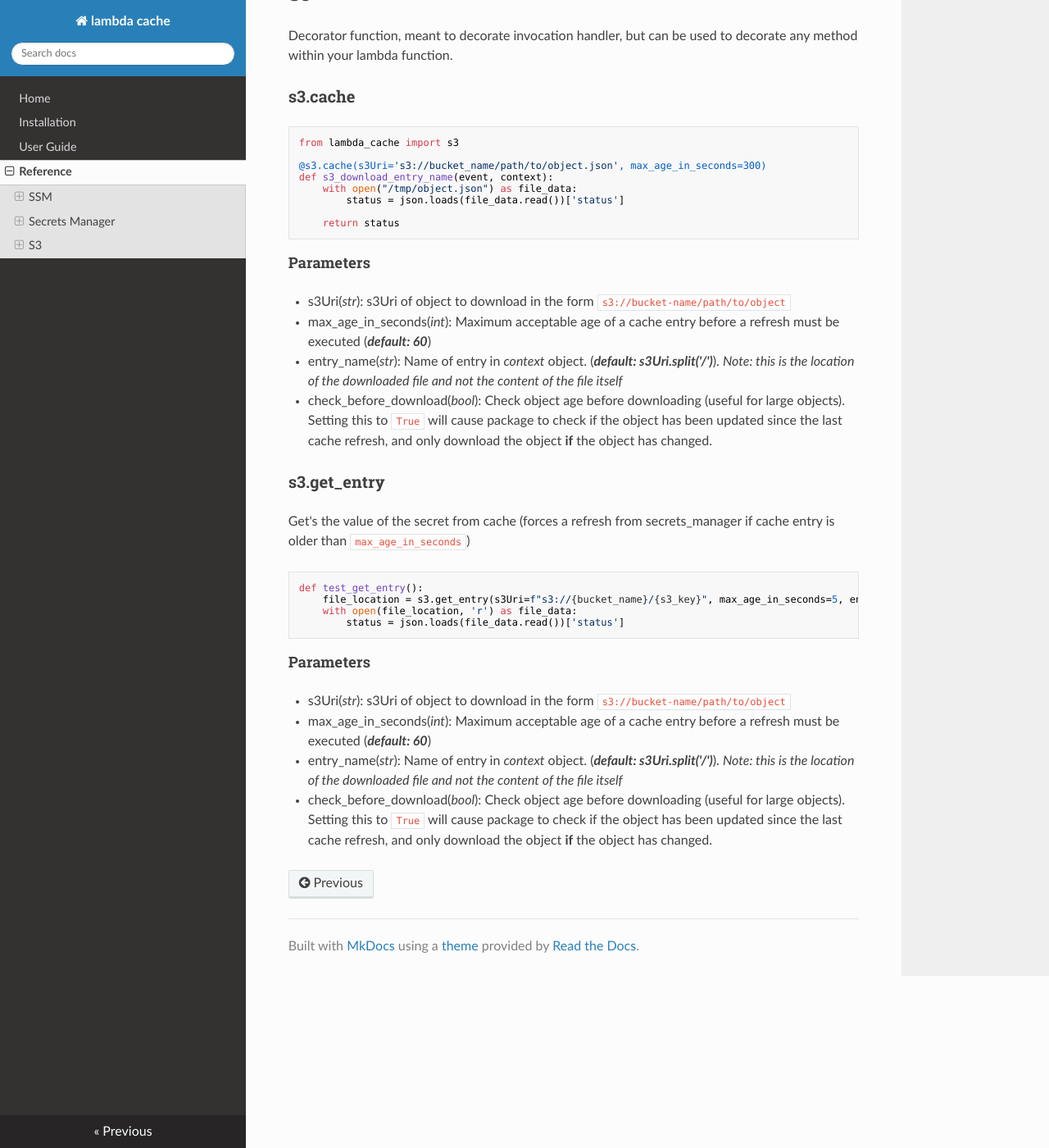
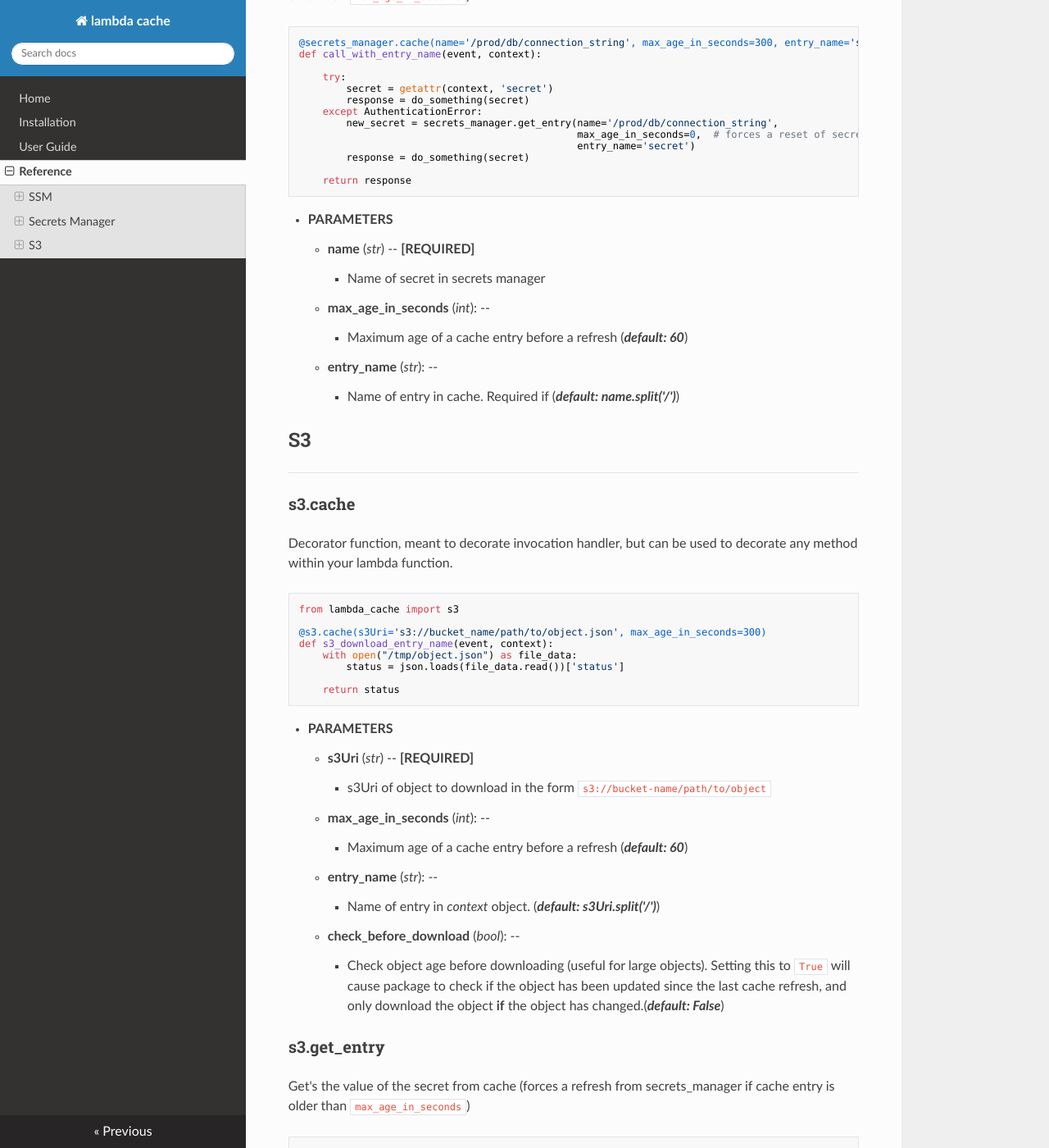
Before and after one commit to keithrozario/lambda-cache, an MkDocs documentation site: the page built from docs/reference.md, in a window 1280 px wide and 1400 px high, scrolled down 2074 px. Shown: the whole window at 82% size. Built offline with MkDocs 1.6.1, drawn with Linux system fonts in a browser that asks for light colours; nearby versions of some CDN libraries; some of the changed text lies outside the part shown.

Commit message:
new docs

````diff
--- a/docs/reference.md
+++ b/docs/reference.md
@@ -1,28 +1,31 @@
 # Reference
 
 ## SSM
+---
 
-### ssm.cache
+### **ssm.cache**
 
 Decorator function, meant to decorate invocation handler, but can be used to decorate any method within your lambda function.
 
 ```python
 from lambda_cache import ssm
 
-@ssm.cache(parameter='/production/app/var')
+@ssm.cache(parameter='/prod/app/var', max_age_in_seconds=60, entry_name='simple_name')
 def handler(event, context):
-    var = getattr(context,'var')
+    var = getattr(context,'simple_name')
     response = do_something(var)
     return response
 ```
 
-#### Parameters
+* **PARAMETERS**
+    * **parameter** (_str_ or _list_) -- **[REQUIRED]**
+        * Name of Parameter(s) is SSM Parameter Store. To cache more than one parameter, pass it a list of parameters. e.g. _['/dev/app/var1', 'dev/app/var2']_
+    * **max_age_in_seconds** (_int_): --
+        * Maximum age of a cache entry before a refresh (**_default: 60_**)
+    * **entry_name** (_str_): --
+        * Name of entry in _context_ object. Required if **parameter** is of type list (**_default: paremeter.split('/')_**)
 
-* parameter(_str_): Name of Parameter is SSM Parameter Store
-* max_age_in_seconds(_int_): Maximum acceptable age of a cache entry before a refresh must be executed (**_default: 60_**)
-* entry_name(_str_): Name of entry in _context_ object. (**_default: paremeter.split('/')_**)
-
-### ssm.get_entry
+### **ssm.get_entry**
 
 Get's the value of the ssm parameter from cache (forces a refresh from parameter store if the cache object is older than `max_age_in_seconds`)
 
@@ -31,20 +34,24 @@
 
 def handler(event, context):
     var = ssm.get_entry(parameter='/production/app/var',
-                        max_age_in_seconds=300)
+                        max_age_in_seconds=300,
+                        entry_name='simple_name')
     response = do_something(var)
     return response
 ```
 
-#### Parameters
-
-* parameter(_str_): Name of Parameter is SSM Parameter Store
-* max_age_in_seconds(_int_): Maximum acceptable age of a cache entry before a refresh must be executed (**_default: 60_**)
-* entry_name(_str_): Name of entry in _context_ object. (**_default: paremeter.split('/')_**)
+* **PARAMETERS**
+    * **parameter** (_str_ or _list_) -- **[REQUIRED]**
+        * Name of Parameter(s) is SSM Parameter Store. To cache more than one parameter, pass it a list of parameters. e.g. _['/dev/app/var1', 'dev/app/var2']_
+    * **max_age_in_seconds** (_int_): --
+        * Maximum age of a cache entry before a refresh (**_default: 60_**)
+    * **entry_name** (_str_): --
+        * Name of entry in _context_ object. Required if **parameter** is of type list (**_default: paremeter.split('/')_**)
 
 ## Secrets Manager
+---
 
-### secrets_manager.cache
+### **secrets_manager.cache**
 
 Decorator function, meant to decorate invocation handler, but can be used to decorate any method within your lambda function.
 
@@ -56,13 +63,16 @@
     return response
 ```
 
-#### Parameters
+* **PARAMETERS**
+    * **name** (_str_) -- **[REQUIRED]**
+        * Name of secret in secrets manager
+    * **max_age_in_seconds** (_int_): --
+        * Maximum age of a cache entry before a refresh (**_default: 60_**)
+    * **entry_name** (_str_): --
+        * Name of entry in cache. Required if (**_default: name.split('/')_**)
 
-* name(_str_): Name of secret in secrets manager
-* max_age_in_seconds(_int_): Maximum acceptable age of a cache entry before a refresh must be executed (**_default: 60_**)
-* entry_name(_str_): Name of entry in _context_ object. (**_default: name.split('/')_**)
+### **secrets_manager.get_entry**
 
-### secrets_manager.get_entry
 
 Get's the value of the secret from cache (forces a refresh from secrets_manager if cache entry is older than `max_age_in_seconds`)
 
@@ -82,17 +92,21 @@
     return response
 ```
 
-#### Parameters
+* **PARAMETERS**
+    * **name** (_str_) -- **[REQUIRED]**
+        * Name of secret in secrets manager
+    * **max_age_in_seconds** (_int_): --
+        * Maximum age of a cache entry before a refresh (**_default: 60_**)
+    * **entry_name** (_str_): --
+        * Name of entry in cache. Required if (**_default: name.split('/')_**)
 
-* name(_str_): Name of secret in secrets manager
-* max_age_in_seconds(_int_): Maximum acceptable age of a cache entry before a refresh must be executed (**_default: 60_**)
-* entry_name(_str_): Name of entry in _context_ object. (**_default: name.split('/')_**)
 
 ## S3
+---
+
+### s3.cache
 
 Decorator function, meant to decorate invocation handler, but can be used to decorate any method within your lambda function.
-
-### s3.cache
 
 ```python
 from lambda_cache import s3
@@ -104,12 +118,16 @@
 
     return status
 ```
-#### Parameters
+* **PARAMETERS**
+    * **s3Uri** (_str_) -- **[REQUIRED]**
+        * s3Uri of object to download in the form `s3://bucket-name/path/to/object`
+    * **max_age_in_seconds** (_int_): --
+        * Maximum age of a cache entry before a refresh (**_default: 60_**)
+    * **entry_name** (_str_): --
+        * Name of entry in _context_ object. (**_default: s3Uri.split('/')_**)
+    * **check_before_download** (_bool_): --
+        * Check object age before downloading (useful for large objects). Setting this to `True` will cause package to check if the object has been updated since the last cache refresh, and only download the object **if** the object has changed.(**_default: False_**)
 
-* s3Uri(_str_): s3Uri of object to download in the form `s3://bucket-name/path/to/object`
-* max_age_in_seconds(_int_): Maximum acceptable age of a cache entry before a refresh must be executed (**_default: 60_**)
-* entry_name(_str_): Name of entry in _context_ object. (**_default: s3Uri.split('/')_**). _Note: this is the location of the downloaded file and not the content of the file itself_
-* check_before_download(_bool_): Check object age before downloading (useful for large objects). Setting this to `True` will cause package to check if the object has been updated since the last cache refresh, and only download the object **if** the object has changed.
 
 ### s3.get_entry
 
@@ -122,9 +140,12 @@
         status = json.loads(file_data.read())['status']
 ```
 
-#### Parameters
-
-* s3Uri(_str_): s3Uri of object to download in the form `s3://bucket-name/path/to/object`
-* max_age_in_seconds(_int_): Maximum acceptable age of a cache entry before a refresh must be executed (**_default: 60_**)
-* entry_name(_str_): Name of entry in _context_ object. (**_default: s3Uri.split('/')_**). _Note: this is the location of the downloaded file and not the content of the file itself_
-* check_before_download(_bool_): Check object age before downloading (useful for large objects). Setting this to `True` will cause package to check if the object has been updated since the last cache refresh, and only download the object **if** the object has changed.
+* **PARAMETERS**
+    * **s3Uri** (_str_) -- **[REQUIRED]**
+        * s3Uri of object to download in the form `s3://bucket-name/path/to/object`
+    * **max_age_in_seconds** (_int_): --
+        * Maximum age of a cache entry before a refresh (**_default: 60_**)
+    * **entry_name** (_str_): --
+        * Name of entry cache. (**_default: s3Uri.split('/')_**)
+    * **check_before_download** (_bool_): --
+        * Check object age before downloading (useful for large objects). Setting this to `True` will cause package to check if the object has been updated since the last cache refresh, and only download the object **if** the object has changed.(**_default: False_**)
````
Also changed, not shown: 1 other file.
